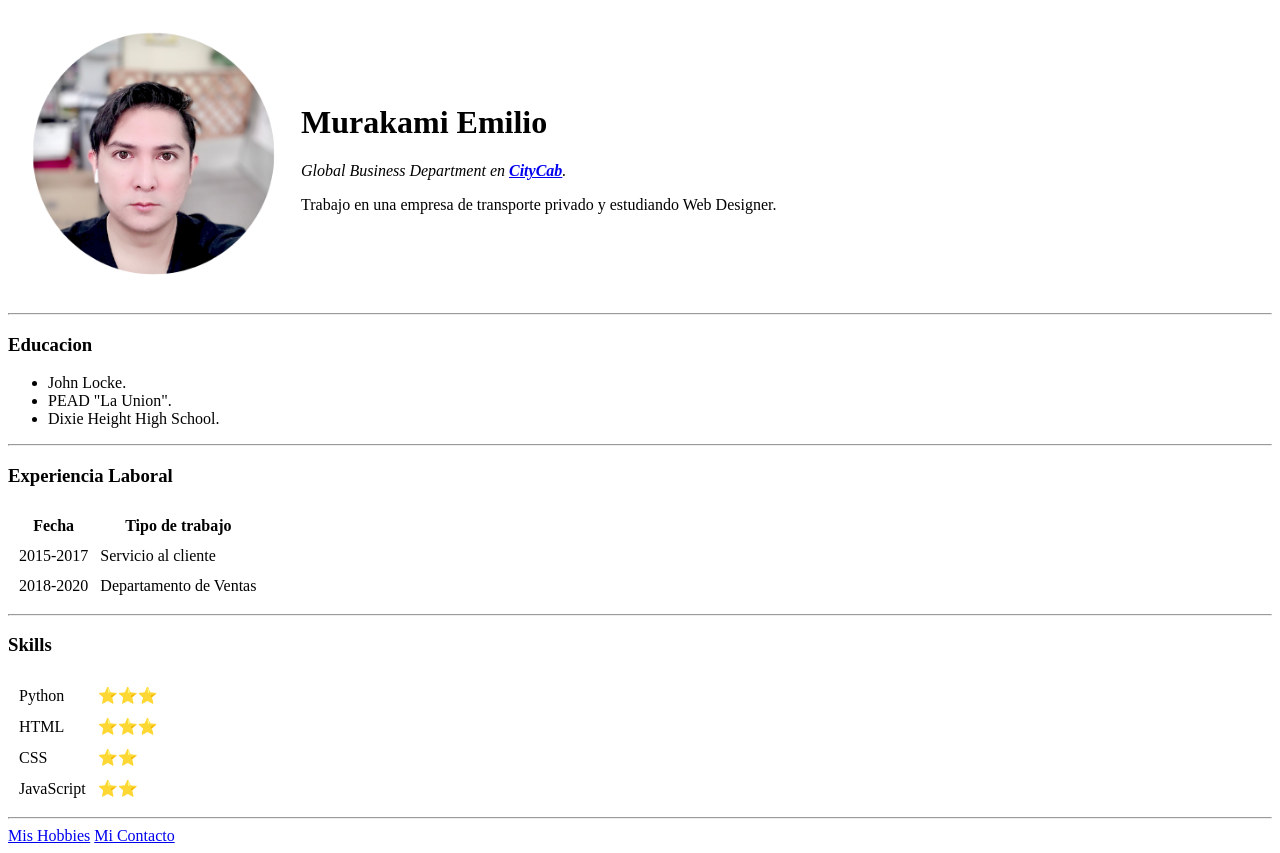
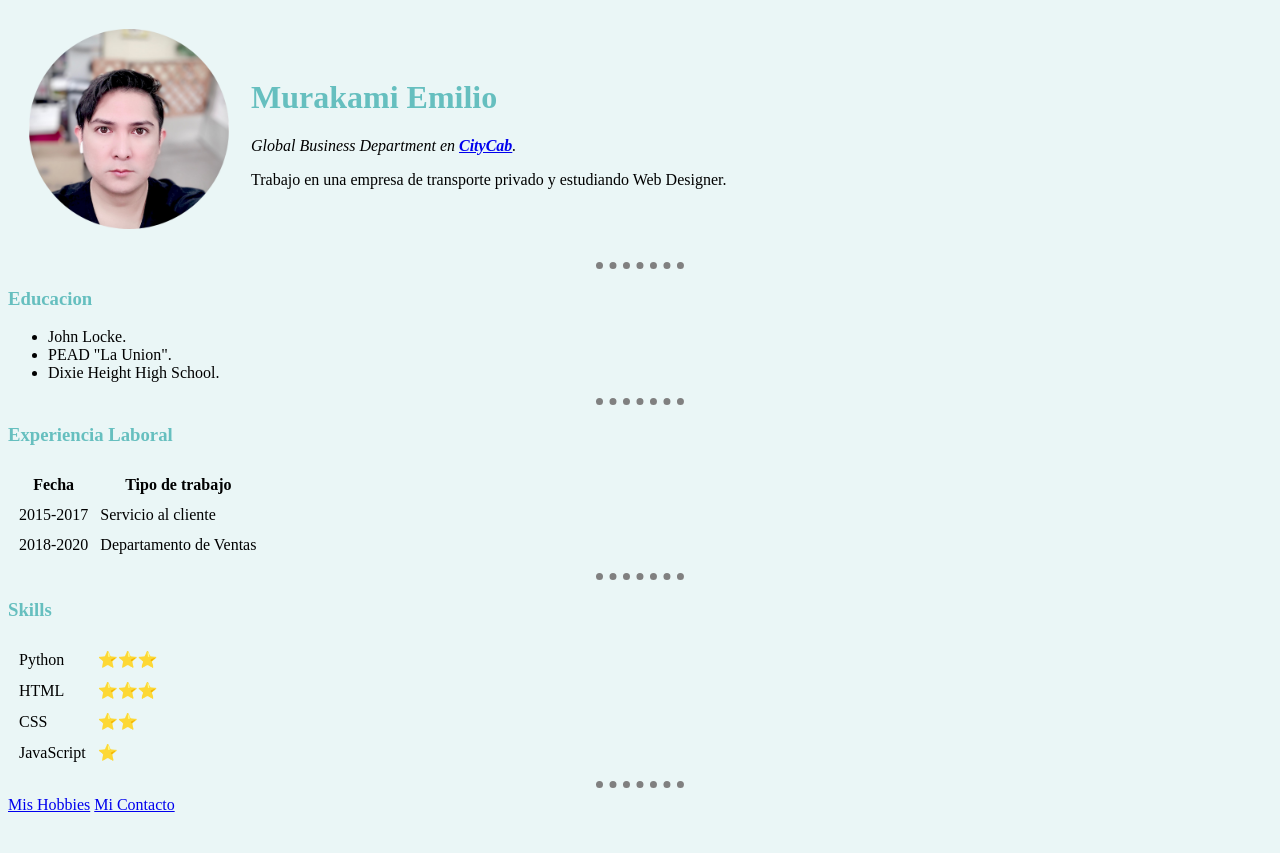
Before and after one commit to EmilioMurakami/cv, a plain HTML site: page index.html in a window 1280 px wide. After the commit the page ends 822 px from the top, so only its background shows below. Drawn offline with Linux system fonts and the light colour scheme.

Commit message:
Add files via upload

```diff
--- /dev/null
+++ b/css/styles.css
@@ -0,0 +1,19 @@
+body{
+    background-color: #EAF6F6;
+}
+
+hr{
+    border-style: dotted none none;
+    width: 7%;
+    border-width: 7px;
+    border-color: gray;
+}
+
+h1{
+    color: #66BFBF;
+
+}
+
+h3{
+    color: #66BFBF;
+}
--- a/index.html
+++ b/index.html
@@ -4,11 +4,14 @@
     <meta charset="UTF-8">
     <meta name="viewport" content="width=device-width, initial-scale=1.0">
     <title>💥 Emilio's Personal Site 💥</title>
+    <link rel="stylesheet" href="css/styles.css">
+
+
 </head>
 <body>
     <table cellspacing="20">
         <tr>
-            <td><img width="250px" src="imagenes/foto.png" alt="emilio's perfil"></td>
+            <td><img width="200px" src="imagenes/foto3.png" alt="emilio's perfil"></td>
             <td><h1>Murakami Emilio</h1>
                 <p><em>Global Business Department en <strong><a href="http://citycab-taxi.com/">CityCab</a></strong>.</em></p>
                 <p>Trabajo en una empresa de transporte privado y estudiando Web Designer.</p></td>
@@ -63,7 +66,7 @@
         </tr>
         <tr>
             <td>JavaScript</td>
-            <td>⭐⭐</td>
+            <td>⭐</td>
         </tr>
     </table>
     <hr>
```
Also changed, not shown: contacto.html (+1 -0 lines), hobbies.html (+1 -0 lines), imagenes/foto3.png (added).
